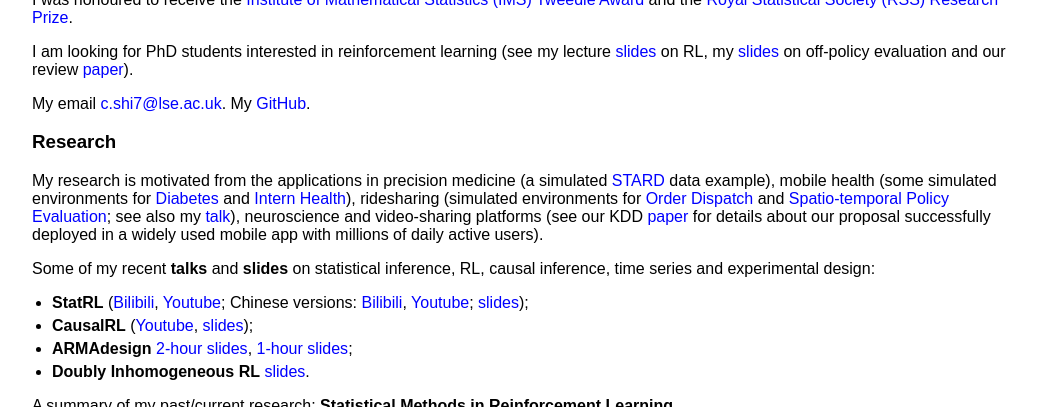
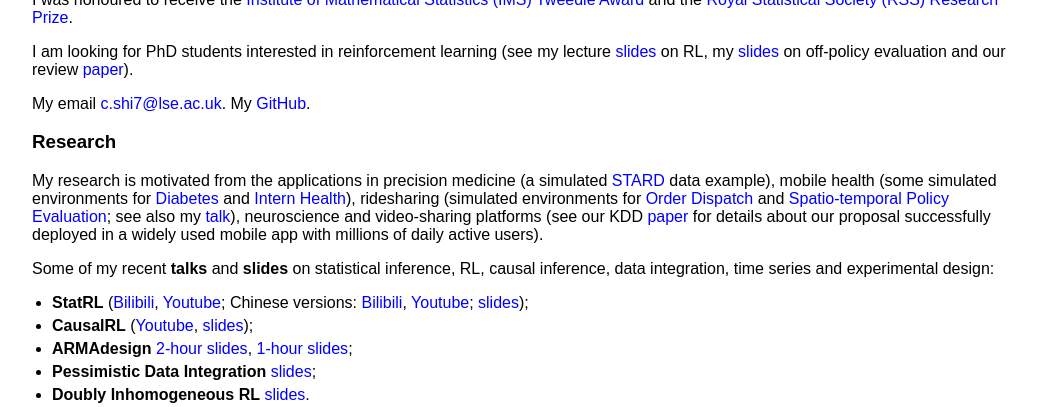
Before and after one commit to callmespring/callmespring.github.io, a Jekyll site: the page built from index.md, in a window 1280 px wide and 900 px high, scrolled down 1087 px, cut to the strip 0-407 px from the top of the window. Shown: the whole strip, without its empty margins (108-1145 px from the left). Built offline with Jekyll 4.4.1, drawn with Linux system fonts in a browser that asks for light colours.

Commit message:
Update index.md

```diff
--- a/index.md
+++ b/index.md
@@ -30,10 +30,11 @@ My email <c.shi7@lse.ac.uk>. My [GitHub](https://github.com/callmespring).
 
 My research is motivated from the applications in precision medicine (a simulated [STARD](https://cran.r-project.org/web/packages/ITRSelect/index.html) data example), mobile health (some simulated environments for [Diabetes](https://github.com/RunzheStat/TestMDP) and [Intern Health](https://github.com/limengbinggz/cusum-rl)), ridesharing (simulated environments for [Order Dispatch](https://github.com/callmespring/MDPOD) and [Spatio-temporal Policy Evaluation](https://github.com/RunzheStat/CausalMARL); see also my [talk](https://www.bilibili.com/video/BV1yo4y1j7FU/?spm_id_from=333.337.search-card.all.click&vd_source=0ff25cf8645aa63231bec2428b94bf6f)), neuroscience and video-sharing platforms (see our KDD [paper](https://dl.acm.org/doi/pdf/10.1145/3580305.3599809) for details about our proposal successfully deployed in a widely used mobile app with millions of daily active users).
 
-Some of my recent **talks** and **slides** on statistical inference, RL, causal inference, time series and experimental design:
+Some of my recent **talks** and **slides** on statistical inference, RL, causal inference, data integration, time series and experimental design:
 * **StatRL** ([Bilibili](https://www.bilibili.com/video/BV1ZP4y1r7DC/?spm_id_from=333.337.search-card.all.click&vd_source=0ff25cf8645aa63231bec2428b94bf6f), [Youtube](https://www.youtube.com/watch?v=-SW9PevZThs&t=982s); Chinese versions: [Bilibili](https://www.bilibili.com/video/BV1kP411f7dA/?spm_id_from=333.337.search-card.all.click), [Youtube](https://www.youtube.com/watch?v=7NWBLuok8nk&t=3048s); [slides](https://callmespring.github.io/slides/StatRL.pdf));
 * **CausalRL** ([Youtube](https://www.youtube.com/watch?v=Zor1CmRyycw&t=397s), [slides](https://callmespring.github.io/slides/CausalRL.pdf));
 * **ARMAdesign** [2-hour slides](https://callmespring.github.io/slides/ABtesting.pdf), [1-hour slides](https://callmespring.github.io/slides/ARMAdesign.pdf);
+* **Pessimistic Data Integration** [slides](https://callmespring.github.io/slides/DataIntegration.pdf);
 * **Doubly Inhomogeneous RL** [slides](https://callmespring.github.io/slides/DIRL.pdf).
 
 A summary of my past/current research: **Statistical Methods in Reinforcement Learning**
```
